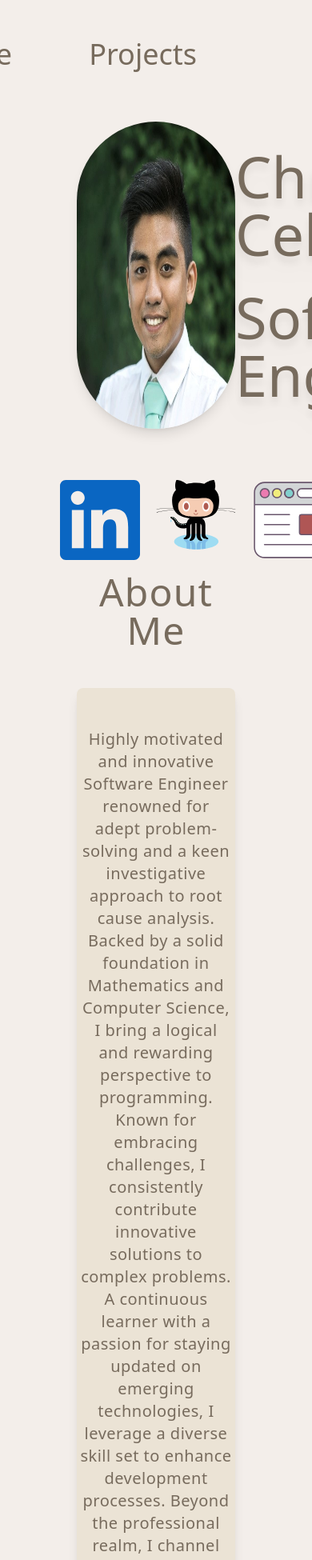
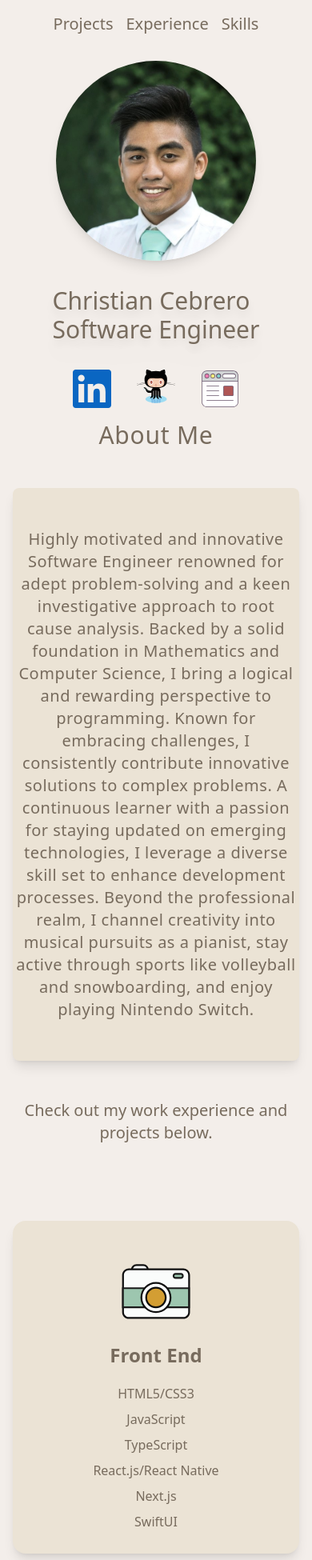
Before and after one commit to chriscebrero/website, a Next.js app: page / in a window 390 px wide. Shown: the top 1950 px of the page at 80% size. Built offline with nearby package versions, Linux system fonts and the light colour scheme.

Commit message:
fix mobile styling

```diff
--- a/components/About.tsx
+++ b/components/About.tsx
@@ -3,7 +3,7 @@ export default function About() {
 	return (
 		<>
 			<div>
-				<h1 className="text-5xl text-[#776B5D] py-4 text-center tracking-wide">
+				<h1 className="text-3xl lg:text-5xl text-[#776B5D] py-4 text-center tracking-wide">
 					About Me
 				</h1>
 				<div className="bg-[#EBE3D5] p-0.5 rounded-lg shadow-lg shadow-black-500/50 mt-8">
--- a/components/Banner.tsx
+++ b/components/Banner.tsx
@@ -3,7 +3,7 @@ import Image from "next/image";
 export default function Banner() {
 	return (
 		<>
-			<div className="flex flex-row mb-16 justify-evenly">
+			<div className="flex flex-col items-center lg:flex-row lg:mb-16 lg:justify-evenly pt-8 lg:pt-0">
 				<Image
 					className="rounded-full shadow-lg shadow-black-500/40"
 					src="/profilePhoto.jpeg"
@@ -11,11 +11,11 @@ export default function Banner() {
 					height={250}
 					alt="profilepicture"
 				/>
-				<div className="flex-column self-center">
-					<h1 className="text-7xl my-8 text-[#776B5D] drop-shadow-xl">
+				<div className="flex-column self-center lg:py-0 py-8">
+					<h1 className="text-3xl lg:text-7xl lg:my-8 text-[#776B5D] drop-shadow-xl">
 						Christian Cebrero
 					</h1>
-					<h1 className="text-7xl my-8 text-[#776B5D] drop-shadow-xl">
+					<h1 className="text-3xl lg:text-7xl lg:my-8 text-[#776B5D] drop-shadow-xl">
 						Software Engineer
 					</h1>
 				</div>
--- a/components/ExperienceApp.tsx
+++ b/components/ExperienceApp.tsx
@@ -5,7 +5,9 @@ const ExperienceApp = () => {
 	return (
 		<>
 			<div id="experience">
-				<h1 className="text-5xl text-[#776B5D] py-4 text-center">Experience</h1>
+				<h1 className="text-3xl lg:text-5xl text-[#776B5D] py-4 text-center">
+					Experience
+				</h1>
 				<div className="content-center text-center flex flex-col flex-wrap">
 					{experience.resume.map((e: any) => (
 						<ExperienceCard
--- a/components/ExperienceCard.tsx
+++ b/components/ExperienceCard.tsx
@@ -28,14 +28,14 @@ const ExperienceCard: React.FC<Props> = ({
 		<>
 			<div
 				style={{ backgroundColor: `#${hexcode}` }}
-				className={`max-w-screen-xl h-auto flex flex-row rounded-xl shadow-lg shadow-black-500/50 my-12`}
+				className={`lg:max-w-screen-xl lg:h-auto flex flex-row rounded-xl shadow-lg shadow-black-500/50 my-4 lg:my-12`}
 			>
-				<div className="flex-column text-left w-4/6 px-16 py-6 bg-gray-50 rounded-l-xl">
-					<h1 className="font-mono text-[#776B5D] text-4xl font-bold">
+				<div className="px-6 flex-column text-left lg:w-4/6 lg:px-16 py-6 bg-gray-50 rounded-l-xl">
+					<h1 className="font-mono text-[#776B5D] text-2xl lg:text-4xl font-bold">
 						{company}
 					</h1>
-					<h2 className="text-[#776B5D] text-2xl font-bold">{title}</h2>
-					<h2 className="text-[#776B5D] text-xl font-bold">{team}</h2>
+					<h2 className="text-[#776B5D] lg:text-2xl font-bold">{title}</h2>
+					<h2 className="text-[#776B5D] lg:text-xl font-bold">{team}</h2>
 					<h3
 						style={{
 							color: "#776B5D",
@@ -47,7 +47,7 @@ const ExperienceCard: React.FC<Props> = ({
 					</h3>
 					<ul style={{ listStyleType: "circle" }}>
 						{description.map((d, index) => (
-							<li className="text-[#776B5D]" key={index}>
+							<li className="text-sm lg:text-base text-[#776B5D]" key={index}>
 								{d}
 							</li>
 						))}
@@ -55,15 +55,15 @@ const ExperienceCard: React.FC<Props> = ({
 					{techStack.map((item, index) => (
 						<div
 							key={index}
-							className="inline-grid bg-red-500 px-4 py-2 mr-2 my-2 rounded-md shadow-xl shadow-black-500/50"
+							className="inline-grid bg-red-500 px-2 py-1 mr-1 my-1 lg:px-4 lg:py-2 lg:mr-2 lg:my-2 rounded-md shadow-xl shadow-black-500/50"
 						>
-							<p className="text-white">{item}</p>
+							<p className="lg:text-base text-xs text-white">{item}</p>
 						</div>
 					))}
 				</div>
-				<div className="mx-auto flex items-center">
+				<div className="hidden lg:mx-auto lg:flex lg:items-center">
 					<Image
-						className="mx-auto rounded-full md:h-auto object-cover"
+						className="lg:mx-auto lg:rounded-full lg:h-auto lg:object-cover"
 						src={logo}
 						width={300}
 						height={300}
--- a/components/Navigator.tsx
+++ b/components/Navigator.tsx
@@ -1,19 +1,28 @@
 const Navigator = () => {
 	return (
 		<>
-			<div className="flex flex-row-reverse mb-16">
+			<div className="flex lg:flex-row-reverse justify-center lg:mb-16">
 				<button className="hover:opacity-50 ">
-					<a href="#projects" className="px-12 text-4xl text-[#776B5D]">
+					<a
+						href="#projects"
+						className="text-xl px-2 lg:px-12 lg:text-4xl text-[#776B5D]"
+					>
 						Projects
 					</a>
 				</button>
 				<button className="hover:opacity-50">
-					<a href="#experience" className="px-12 text-4xl text-[#776B5D]">
+					<a
+						href="#experience"
+						className="text-xl px-2 lg:px-12 lg:text-4xl text-[#776B5D]"
+					>
 						Experience
 					</a>
 				</button>
 				<button className="hover:opacity-50">
-					<a href="#skills" className="px-12 text-4xl text-[#776B5D]">
+					<a
+						href="#skills"
+						className="text-xl px-2 lg:px-12 lg:text-4xl text-[#776B5D]"
+					>
 						Skills
 					</a>
 				</button>
--- a/components/ProjectApp.tsx
+++ b/components/ProjectApp.tsx
@@ -6,7 +6,9 @@ const ProjectApp = () => {
 	return (
 		<>
 			<div id="projects">
-				<h1 className="text-5xl text-[#776B5D] py-4 text-center">Projects</h1>
+				<h1 className="text-3xl lg:text-5xl text-[#776B5D] py-4 text-center">
+					Projects
+				</h1>
 				<div className="content-center text-center flex flex-col flex-wrap">
 					{experience.projects.map((e: any) => (
 						<ProjectCard
--- a/components/ProjectCard.tsx
+++ b/components/ProjectCard.tsx
@@ -18,30 +18,32 @@ const ProjectCard: React.FC<Props> = ({
 	return (
 		<>
 			<div
-				className={`max-w-screen-xl h-auto flex flex-row-reverse rounded-xl shadow-lg shadow-black-500/50 my-12`}
+				className={`lg:max-w-screen-xl lg:h-auto flex flex-row-reverse rounded-xl shadow-lg shadow-black-500/50 my-4 lg:my-12`}
 			>
-				<div className="flex-column text-left w-4/6 px-16 py-6 bg-gray-50 rounded-r-xl">
-					<h1 className="text-[#776B5D] text-4xl font-bold">{name}</h1>
+				<div className="px-6 flex-column text-left lg:w-4/6 lg:px-16 py-6 bg-gray-50 rounded-r-xl">
+					<h1 className="text-[#776B5D] text-2xl lg:text-4xl font-bold">
+						{name}
+					</h1>
 					{techStack.map((item, index) => (
 						<div
 							key={index}
-							className="inline-grid bg-green-500 px-4 py-2 mr-2 my-2 rounded-md shadow-xl shadow-black-500/50"
+							className="inline-grid bg-green-500 px-2 py-1 mr-1 my-1 lg:px-4 lg:py-2 lg:mr-2 lg:my-2 rounded-md shadow-xl shadow-black-500/50"
 						>
-							<p className="text-white">{item}</p>
+							<p className="lg:text-base text-xs text-white">{item}</p>
 						</div>
 					))}
 
 					<ul style={{ listStyleType: "circle" }}>
 						{description.map((d, index) => (
-							<li className="text-[#776B5D]" key={index}>
+							<li className="text-sm lg:text-base text-[#776B5D]" key={index}>
 								{d}
 							</li>
 						))}
 					</ul>
 				</div>
-				<div className="mx-auto flex items-center">
+				<div className="hidden lg:mx-auto lg:flex lg:items-center">
 					<Image
-						className="mx-auto rounded-full md:h-auto object-cover"
+						className="lg:mx-auto lg:rounded-full lg:h-auto lg:object-cover"
 						src={logo}
 						width={300}
 						height={300}
--- a/components/Skills.tsx
+++ b/components/Skills.tsx
@@ -32,7 +32,7 @@ const TOOLS = [
 export default function Skills() {
 	return (
 		<>
-			<div id="skills" className="flex flex-row justify-center">
+			<div id="skills" className="flex flex-col lg:flex-row justify-center">
 				<SkillsContainer
 					img={"/frontend.svg"}
 					skillSet={FRONT_END_SKILLS}
--- a/components/SkillsContainer.tsx
+++ b/components/SkillsContainer.tsx
@@ -11,17 +11,18 @@ const SkillsContainer: React.FC<Props> = ({ img, skillSet, title }) => {
 	return (
 		<>
 			<div
-				className="bg-[#EBE3D5] mx-16 my-12 rounded-2xl shadow-lg shadow-black-500/50"
+				className="bg-[#EBE3D5] px-6 py-6 lg:mx-16 my-12 rounded-2xl shadow-lg shadow-black-500/50"
 				style={{ flexDirection: "column" }}
 			>
-				<Image
-					className="py-5"
-					style={{ margin: "0 60px" }}
-					src={img}
-					width={100}
-					height={100}
-					alt={title}
-				/>
+				<div className="flex justify-center">
+					<Image
+						className="py-5 w-32 h-32"
+						src={img}
+						width="0"
+						height="0"
+						alt={title}
+					/>
+				</div>
 				<h1 className="text-[#776B5D] mb-4 font-semibold text-2xl text-center">
 					{title}
 				</h1>
--- a/components/SocialApps.tsx
+++ b/components/SocialApps.tsx
@@ -3,42 +3,45 @@ import Image from "next/image";
 export default function SocialApps() {
 	return (
 		<>
-			<div
-				className="flex flex-row justify-center"
-			>
+			<div className="flex flex-row justify-center">
 				<button>
-					<a href="https://www.linkedin.com/in/ccebrero/" target="_blank" rel="noreferrer">
+					<a
+						href="https://www.linkedin.com/in/ccebrero/"
+						target="_blank"
+						rel="noreferrer"
+					>
 						<Image
-							className="hover:opacity-50"
-							style={{ margin: "0 60px" }}
+							className="mx-4 w-12 h-12 lg:w-20 lg:h-20 lg:mx-20 hover:opacity-50"
 							src="/linkedin.svg"
-							width={100}
-							height={100}
+							width="0"
+							height="0"
 							alt="LinkedIn"
 						/>
 					</a>
 				</button>
 				<button>
-					<a href="https://github.com/chriscebrero" target="_blank" rel="noreferrer">
+					<a
+						href="https://github.com/chriscebrero"
+						target="_blank"
+						rel="noreferrer"
+					>
 						<Image
-							className="hover:opacity-50"
-							style={{ margin: "0 60px" }}
+							className="mx-4 w-12 h-12 lg:w-20 lg:h-20 lg:mx-20 hover:opacity-50"
 							src="/github.svg"
-							width={100}
-							height={100}
+							width="0"
+							height="0"
 							alt="LinkedIn"
 						/>
 					</a>
 				</button>
 				<button>
-				<Image
-					className="hover:opacity-50"
-					style={{ margin: "0 60px" }}
-					src="/resume.svg"
-					width={100}
-					height={100}
-					alt="LinkedIn"
-				/>
+					<Image
+						className="mx-4 w-12 h-12 lg:w-20 lg:h-20 lg:mx-20 hover:opacity-50"
+						src="/resume.svg"
+						width="0"
+						height="0"
+						alt="LinkedIn"
+					/>
 				</button>
 			</div>
 		</>
--- a/pages/index.tsx
+++ b/pages/index.tsx
@@ -21,7 +21,7 @@ export default function Home() {
 				<meta name="viewport" content="width=device-width, initial-scale=1" />
 				<link rel="icon" href="/favicon.ico" />
 			</Head>
-			<main className={styles.main}>
+			<main className="justify-between items-center bg-[#f3eeea] p-4 lg:p-16 min-h-screen">
 				<Navigator />
 				<Banner />
 				<SocialApps />
--- a/styles/Home.module.css
+++ b/styles/Home.module.css
@@ -1,10 +1,7 @@
 .main {
-  /* display: flex;
-  flex-direction: column; */
   justify-content: space-between;
   align-items: center;
-  padding: 3rem 6rem;
+  padding: 2rem 1rem;
   min-height: 100vh;
-  /* text-align: center; */
   background-color: #f3eeea;
 }
```
